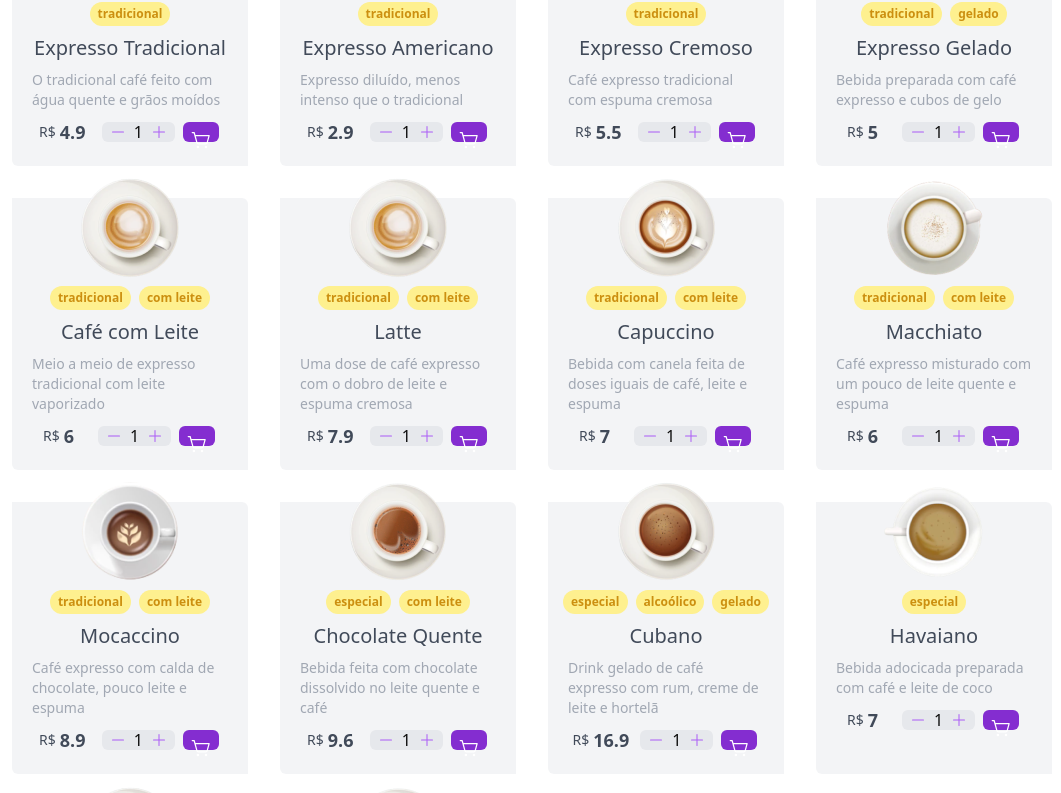
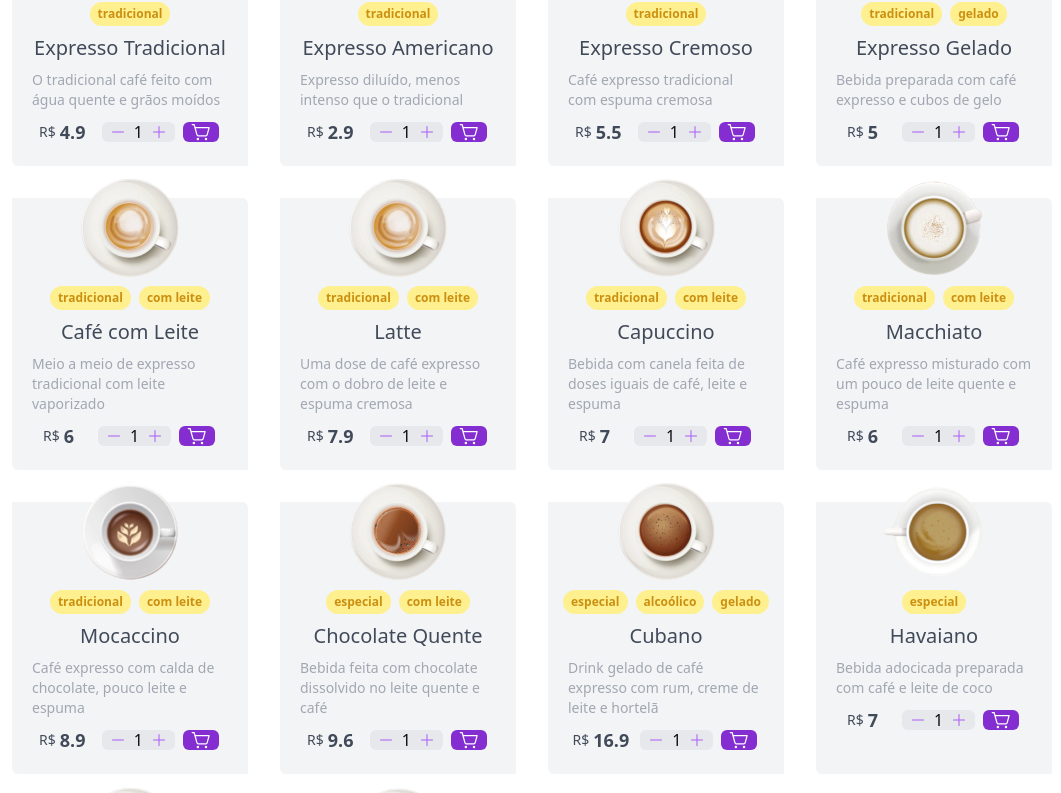
Before and after one commit to brunovgois/coffee-marketplace, a React (Vite) app: page / in a window 1280 px wide. Shown: the part 939-1732 px from the top of the page, without its empty margins (108-1169 px from the left). Built offline with nearby package versions, Linux system fonts and the light colour scheme.

Commit message:
simple layout fix

```diff
--- a/src/components/AddToCartButton.tsx
+++ b/src/components/AddToCartButton.tsx
@@ -26,7 +26,7 @@ export function AddToCartButton({ children }: { children?: ReactNode }) {
       ) : (
         <button
           onClick={handleAddToCart}
-          className="bg-purple-700 rounded-md p-2"
+          className="bg-purple-700 rounded-md p-2 items-center flex"
         >
           <ShoppingCartSimple className="fill-white w-5 h-5" />
         </button>
--- a/src/pages/Home.tsx
+++ b/src/pages/Home.tsx
@@ -54,7 +54,7 @@ export function Home() {
         </h2>
         <div className="grid grid-cols-4 gap-8">
           {coffees.map((coffee) => {
-            return <CoffeeCard coffee={coffee} />;
+            return <CoffeeCard coffee={coffee} key={coffee.id} />;
           })}
         </div>
       </section>
```
